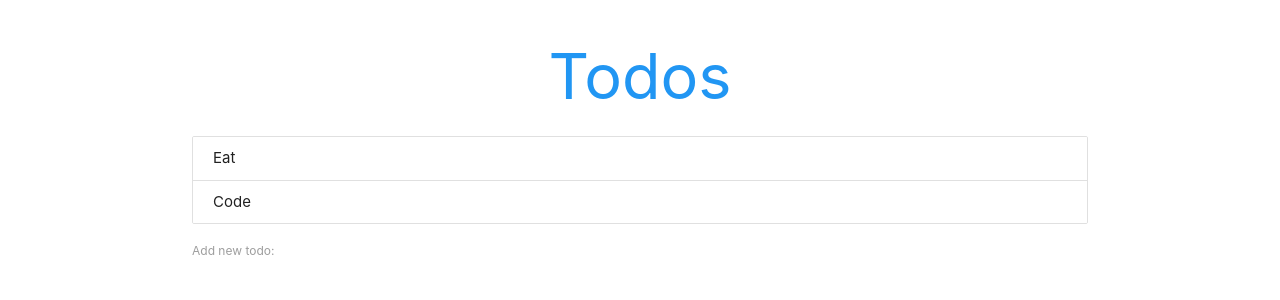
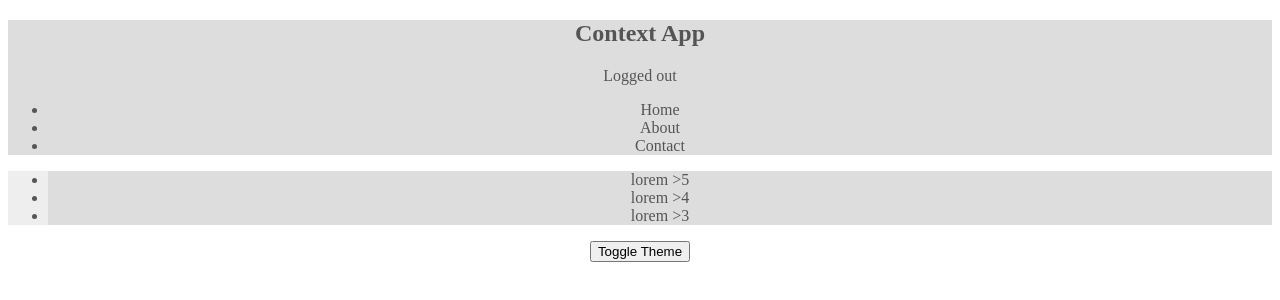
Before and after one commit to einnar82/react-redux-review, a React (Create React App) app: page / in a window 1280 px wide. Shown: the top 300 px of the page. Built offline with nearby package versions, Linux system fonts and the light colour scheme.

Commit message:
Added context in hooks

```diff
--- a/public/index.html
+++ b/public/index.html
@@ -17,13 +17,13 @@
     <link rel="manifest" href="%PUBLIC_URL%/manifest.json" />
 
     <!-- Compiled and minified CSS -->
-    <link
+    <!-- <link
       rel="stylesheet"
       href="https://cdnjs.cloudflare.com/ajax/libs/materialize/1.0.0/css/materialize.min.css"
-    />
+    /> -->
 
     <!-- Compiled and minified JavaScript -->
-    <script src="https://cdnjs.cloudflare.com/ajax/libs/materialize/1.0.0/js/materialize.min.js"></script>
+    <!-- <script src="https://cdnjs.cloudflare.com/ajax/libs/materialize/1.0.0/js/materialize.min.js"></script> -->
     <!--
       Notice the use of %PUBLIC_URL% in the tags above.
       It will be replaced with the URL of the `public` folder during the build.
--- a/src/App.js
+++ b/src/App.js
@@ -1,52 +1,25 @@
 import React from "react";
 import Todos from "./components/Todos";
 import AddTodo from "./components/AddTodo";
+import Navigation from "./components/Navigation";
+import BookList from "./components/BookList";
+import ThemeContextProvider from "./contexts/ThemeContext";
+import "./App.css";
+import ThemeToggle from "./components/ThemeToggle";
+import AuthContextProvider from "./contexts/AuthContext";
 
-class App extends React.Component {
-  state = {
-    todos: [
-      {
-        id: 1,
-        name: "Eat"
-      },
-      {
-        id: 2,
-        name: "Code"
-      }
-    ]
-  };
-
-  deleteTodo = id => {
-    const todos = this.state.todos.filter(todo => todo.id !== id);
-    this.setState({
-      todos
-    });
-  };
-
-  addTodo = todo => {
-    const newTodo = Object.assign(
-      {},
-      {
-        ...todo,
-        id: this.state.todos.length + 1
-      }
-    );
-    const todos = [newTodo, ...this.state.todos];
-    this.setState({
-      todos
-    });
-  };
-
-  render() {
-    const { todos } = this.state;
-    return (
-      <div className="todo-app container">
-        <h1 className="center blue-text">Todos</h1>
-        <Todos todos={todos} deleteTodo={this.deleteTodo} />
-        <AddTodo addTodo={this.addTodo} />
-      </div>
-    );
-  }
-}
+const App = () => {
+  return (
+    <div className="App">
+      <ThemeContextProvider>
+        <AuthContextProvider>
+          <Navigation />
+          <BookList />
+          <ThemeToggle />
+        </AuthContextProvider>
+      </ThemeContextProvider>
+    </div>
+  );
+};
 
 export default App;
--- /dev/null
+++ b/src/components/BookList.js
@@ -0,0 +1,41 @@
+import React, { useContext } from "react";
+import { ThemeContext } from "../contexts/ThemeContext";
+
+const BookList = () => {
+  const { isLightTheme, light, dark } = useContext(ThemeContext);
+  const theme = isLightTheme ? light : dark;
+  return (
+    <div
+      style={{
+        color: theme.syntax,
+        background: theme.bg
+      }}
+    >
+      <ul>
+        <li
+          style={{
+            background: theme.ui
+          }}
+        >
+          lorem >5{" "}
+        </li>
+        <li
+          style={{
+            background: theme.ui
+          }}
+        >
+          lorem >4{" "}
+        </li>
+        <li
+          style={{
+            background: theme.ui
+          }}
+        >
+          lorem >3{" "}
+        </li>
+      </ul>
+    </div>
+  );
+};
+
+export default BookList;
--- /dev/null
+++ b/src/components/Navigation.js
@@ -0,0 +1,39 @@
+import React, { Component } from "react";
+import { ThemeContext } from "../contexts/ThemeContext";
+import { AuthContext } from "../contexts/AuthContext";
+
+export default class Navigation extends Component {
+  render() {
+    return (
+      <AuthContext.Consumer>
+        {authContext => (
+          <ThemeContext.Consumer>
+            {context => {
+              const { isAuthenticated, toggleAuth } = authContext;
+              const { isLightTheme, light, dark } = context;
+              const theme = isLightTheme ? light : dark;
+              return (
+                <nav
+                  style={{
+                    background: theme.ui,
+                    color: theme.syntax
+                  }}
+                >
+                  <h1>Context App</h1>
+                  <div onClick={toggleAuth}>
+                    {isAuthenticated ? "Logged in" : "Logged out"}
+                  </div>
+                  <ul>
+                    <li>Home</li>
+                    <li>About</li>
+                    <li>Contact</li>
+                  </ul>
+                </nav>
+              );
+            }}
+          </ThemeContext.Consumer>
+        )}
+      </AuthContext.Consumer>
+    );
+  }
+}
--- /dev/null
+++ b/src/components/ThemeToggle.js
@@ -0,0 +1,10 @@
+import React, { Component } from "react";
+import { ThemeContext } from "../contexts/ThemeContext";
+
+export default class ThemeToggle extends Component {
+  static contextType = ThemeContext;
+  render() {
+    const { toggleTheme } = this.context;
+    return <button onClick={toggleTheme}>Toggle Theme</button>;
+  }
+}
--- /dev/null
+++ b/src/contexts/AuthContext.js
@@ -0,0 +1,24 @@
+import React, { Component, createContext } from "react";
+
+export const AuthContext = createContext();
+
+class AuthContextProvider extends Component {
+  state = { isAuthenticated: false };
+
+  toggleAuth = () => {
+    this.setState(state => ({
+      isAuthenticated: !state.isAuthenticated
+    }));
+  };
+  render() {
+    return (
+      <AuthContext.Provider
+        value={{ ...this.state, toggleAuth: this.toggleAuth }}
+      >
+        {this.props.children}
+      </AuthContext.Provider>
+    );
+  }
+}
+
+export default AuthContextProvider;
--- /dev/null
+++ b/src/contexts/ThemeContext.js
@@ -0,0 +1,35 @@
+import React, { createContext } from "react";
+
+export const ThemeContext = createContext();
+
+class ThemeContextProvider extends React.Component {
+  state = {
+    isLightTheme: true,
+    light: { syntax: "#555", ui: "#ddd", bg: "#eee" },
+    dark: {
+      syntax: "#ddd",
+      ui: "#333",
+      bg: "#555"
+    }
+  };
+
+  toggleTheme = () => {
+    this.setState(state => ({
+      isLightTheme: !state.isLightTheme
+    }));
+  };
+  render() {
+    return (
+      <ThemeContext.Provider
+        value={{
+          ...this.state,
+          toggleTheme: this.toggleTheme
+        }}
+      >
+        {this.props.children}
+      </ThemeContext.Provider>
+    );
+  }
+}
+
+export default ThemeContextProvider;
```
